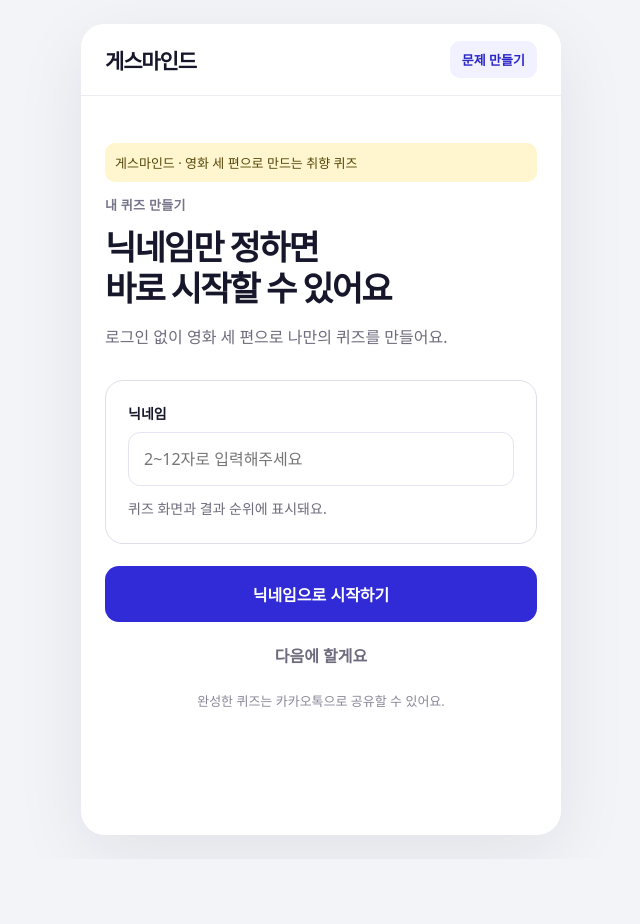
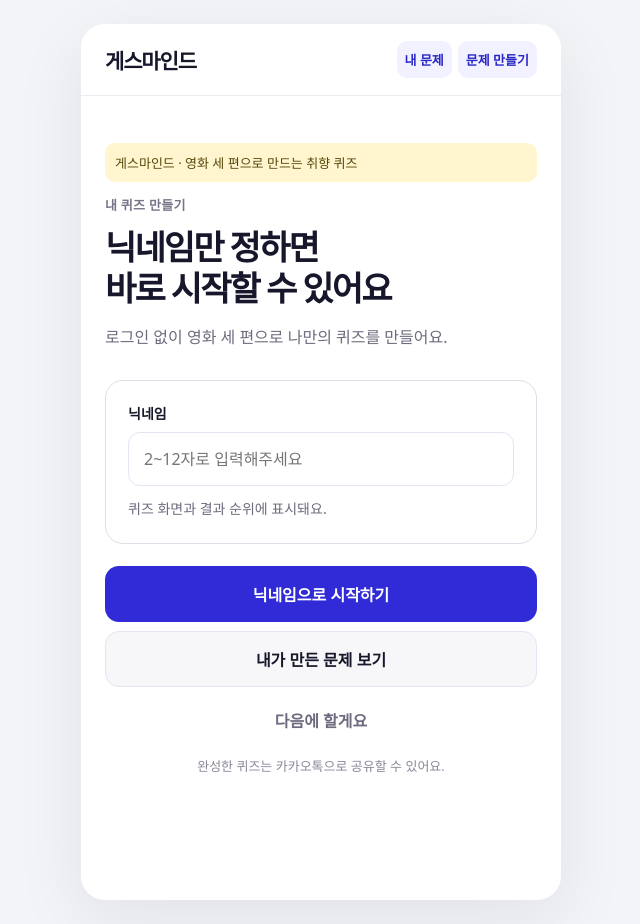
Before and after one commit to EUNneun/guessmind, a website: page index.html in a window 1280 px wide. Shown: the whole page, without its empty margins (319-959 px from the left). Before the commit the page ends 859 px from the top, so only its background shows below. Drawn offline with Linux system fonts and the light colour scheme; no server answers.

Commit message:
Add my quizzes screen and navigation

```diff
--- a/index.html
+++ b/index.html
@@ -32,12 +32,13 @@
     .field{border-radius:12px}.search-result{border-radius:14px}.fake-ai{border-radius:12px;background:#f4f3ff}.login-card{margin-top:30px;padding:22px;border:1px solid #dedee8;border-radius:18px;background:#fff}.login-card .person{margin-top:0}.login-card .meta{line-height:1.6}
     .movie-picker{margin-top:22px;min-height:225px;border-radius:20px;border:1px solid #dedee8;background:linear-gradient(145deg,#f5f5ff,#ececf5);display:flex;align-items:center;justify-content:center;text-align:center;padding:24px}.picker-card h2{font-size:28px;letter-spacing:-.05em;margin:12px 0}.picker-card p{font-size:13px;color:var(--muted)}.picker-kicker{font-size:12px;font-weight:850;color:var(--brand)}.picker-actions{display:grid;grid-template-columns:1fr 1fr 1.35fr;gap:8px;margin-top:12px}.picker-actions button{font-size:14px;padding:0 6px}.selected-movie{margin-top:18px;font-weight:850;color:var(--brand)}
     .is-loading{display:flex;align-items:center;justify-content:center;gap:10px;cursor:progress}.loading-spinner{display:inline-block;flex:none;width:19px;height:19px;border:3px solid currentColor;border-right-color:transparent;border-radius:50%;animation:spin .7s linear infinite}@keyframes spin{to{transform:rotate(360deg)}}button:disabled{cursor:not-allowed}.generation-status{margin:12px 0 0;color:var(--brand);font-size:14px;font-weight:750;text-align:center}
+    .header-actions{display:flex;align-items:center;gap:6px}.header-actions .nav-toggle{padding:9px 8px}.owned-card{padding:18px;border:1px solid #dedee8;border-radius:15px;background:#fff;margin-top:12px}.owned-card h2{font-size:17px;margin:0 0 8px;line-height:1.4}.owned-card p{font-size:13px;color:var(--muted);margin:0 0 14px;line-height:1.5}.owned-card .row{display:flex;gap:8px}.owned-card .row button{flex:1;min-height:42px;font-size:14px;border-radius:10px}.list-empty{padding:24px 15px;margin-top:24px;border:1px solid var(--line);border-radius:15px;color:var(--muted);text-align:center;line-height:1.6}
     @media(min-width:700px){body{padding:24px}.app{min-height:calc(100vh - 48px);border-radius:24px}.sticky{border-radius:0 0 24px 24px}}
   </style>
 </head>
 <body>
 <div class="app">
-  <header><div class="logo"><i>◎</i>게스마인드</div><button class="nav-toggle" onclick="show('login')">문제 만들기</button></header>
+  <header><div class="logo"><i>◎</i>게스마인드</div><div class="header-actions"><button class="nav-toggle" onclick="openMyQuizzes()">내 문제</button><button class="nav-toggle" onclick="show('login')">문제 만들기</button></div></header>
   <main><p style="background:#fff6cf;border-radius:10px;padding:10px;font-size:13px;color:#554608">게스마인드 · 영화 세 편으로 만드는 취향 퀴즈</p>
     <section id="home" class="screen active">
       <div class="eyebrow" data-copy="homeEyebrow">민지님의 취향 퀴즈 · 약 2분</div>
@@ -87,8 +88,14 @@
     <section id="login" class="screen">
       <div class="eyebrow">내 퀴즈 만들기</div><h1 class="title">닉네임만 정하면<br>바로 시작할 수 있어요</h1><p class="sub">로그인 없이 영화 세 편으로 나만의 퀴즈를 만들어요.</p>
       <div class="login-card"><label class="form-label" for="nickname" style="margin-top:0">닉네임</label><input id="nickname" class="field" maxlength="12" placeholder="2~12자로 입력해주세요" autocomplete="nickname"><div class="meta" style="margin-top:12px">퀴즈 화면과 결과 순위에 표시돼요.</div></div>
-      <div class="actions"><button class="primary" onclick="startAsGuest()">닉네임으로 시작하기</button><button class="tiny-link" onclick="show('home')">다음에 할게요</button></div>
+      <div class="actions"><button class="primary" onclick="startAsGuest()">닉네임으로 시작하기</button><button class="secondary" onclick="openMyQuizzes()">내가 만든 문제 보기</button><button class="tiny-link" onclick="show('home')">다음에 할게요</button></div>
       <p class="note">완성한 퀴즈는 카카오톡으로 공유할 수 있어요.</p>
+    </section>
+
+    <section id="myQuizzes" class="screen">
+      <div class="eyebrow">내 문제</div><h1 class="title">내가 만든<br>영화 퀴즈</h1><p class="sub">이 브라우저의 게스트 ID로 저장한 퀴즈예요.</p>
+      <div id="myQuizList" aria-live="polite"></div>
+      <div class="actions"><button class="primary" onclick="show('login')">새 문제 만들기</button></div>
     </section>
 
     <section id="create" class="screen">
```
